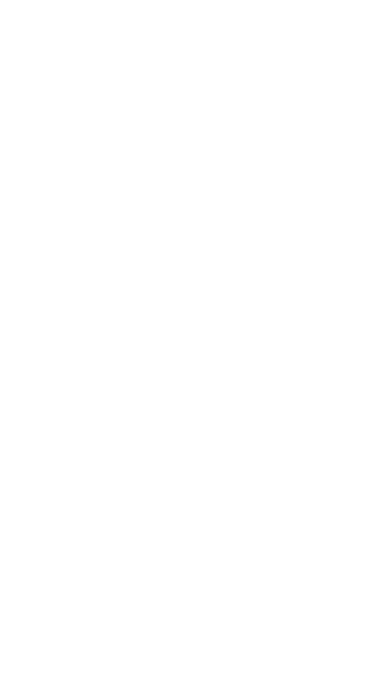
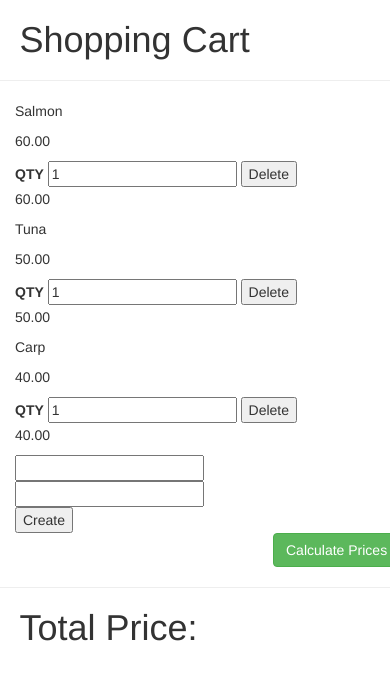
Before and after one commit to JasonWeaver10/JQuery-Shopping-Cart, a plain HTML site: page index.html in a window 390 px wide. Drawn offline with nearby package versions, Linux system fonts and the light colour scheme.

Commit message:
working app

```diff
--- a/css/custom.css
+++ b/css/custom.css
@@ -0,0 +1,11 @@
+.cartHeading {
+    margin-left: 5%;
+}
+
+.calculate {
+    margin-left: 70%;
+}
+
+.red {
+    color: red;
+}
--- a/index.html
+++ b/index.html
@@ -15,6 +15,75 @@
     <link href="css/custom.css" rel="stylesheet">
   </head>
   <body>
+    <h1 class="cartHeading"> Shopping Cart </h1>
+    <hr>
+    <div class="container mainCart">
+      <div class="row">
+          <div class="col-md-3">
+             <p>Salmon</p>
+          </div>
+          <div class="col-md-3">
+             <p class="individualPrice">60.00</p>
+          </div>
+          <div class="col-md-3">
+            <label>QTY</label>
+              <input class="input qty" type="number" value="1">
+              <button class="delete">Delete</button>
+          </div>
+          <div class="col-md-3">
+            <p class="total" type="number"></p>
+          </div>
+       </div>
+       <div class="row">
+        <div class="col-md-3">
+           <p>Tuna</p>
+        </div>
+        <div class="col-md-3">
+           <p class="individualPrice">50.00</p>
+        </div>
+        <div class="col-md-3">
+          <label>QTY</label>
+            <input type="number" class="qty" value="1">
+            <button class="delete">Delete</button>
+        </div>
+        <div class="col-md-3">
+          <p class="total" type="number"></p>
+        </div>
+     </div>
+     <div class="row">
+      <div class="col-md-3">
+         <p>Carp</p>
+      </div>
+      <div class="col-md-3">
+         <p class="individualPrice">40.00</p>
+      </div>
+      <div class="col-md-3">
+        <label>QTY</label>
+          <input type="number" class="qty" value="1">
+          <button class="delete">Delete</button>
+      </div>
+      <div class="col-md-3">
+        <p class="total" type="number"></p>
+      </div>
+    </div>
+   </div>
+   <div class="container">
+    <div class="row">
+      <div class="col-md-3 item">
+        <input type="text">
+      </div>
+      <div class="col-md-3 newPrice">
+        <input type="number">
+      </div>
+      <div class="col-md-3">
+          <button class="create">Create</button>
+      </div>
 
+    </div>
+   </div>
+      <button type="button" class="btn btn-success calculate">Calculate Prices</button>
+      <hr>
+      <h1 class="cartHeading">Total Price:</h1>
+      <h1 class="cartHeading totalCalc"></h1>
   </body>
 </html>
--- a/js/application.js
+++ b/js/application.js
@@ -0,0 +1,67 @@
+var rowCalc = function () {
+    $('.individualPrice').each(
+        function () {
+           let total = 0;
+           let i = Number($(this).text());
+           let qty = $(this).parent().next().find('.qty').val();
+           total = i * qty;
+           $(this).parent().next().next().children(0).text(total.toFixed(2));
+        }
+    );
+}
+
+$(document).ready(function() {
+
+    //Initial Row Calculations
+   rowCalc();
+
+    //Delete items
+   $('.container').on("click", ".delete", function () {
+     $(this).parent().parent().remove();
+   })
+
+     //Update Cart row total price with quantity
+   $(document).on('keyup', '.qty', function () {
+      rowCalc();
+   })
+
+   $(document).on('click', '.qty', function () {
+      rowCalc();
+   });
+
+    //Calculate Total of Cart
+    $(document).on("click", ".calculate", function () {
+        grandTotal = 0;
+        $('.total').each(
+            function () {
+               n= Number($(this).text());
+               grandTotal += n;
+            }
+        );
+        $('.totalCalc').text("$" + grandTotal.toFixed(2));
+    });
+
+
+    //Add Items
+    $(document).on("click", ".create", function () {
+        newItem = $(this).parent().prev().prev().children().val();
+        newPrice = $(this).parent().prev().children().val();
+        newPrice2 = Number.parseFloat(newPrice).toFixed(2);
+        newRow = $('<div class="row"></div>');
+        item = $('<div class="col-md-3 item"><p>'+ newItem + '</p></div>');
+        price = $('<div class="col-md-3"><p class="individualPrice">'+ newPrice2 + '</p></div>');
+        input = $('<div class="col-md-3"><label>QTY</label> <input type="number" value="1" class="qty"> <button class="delete">Delete</button></div>');
+        newTotal = $('<div class="col-md-3"><p class="total">'+ newPrice2 +'</p></div>');
+        $(newRow).append(item);
+        $(newRow).append(price);
+        $(newRow).append(input);
+        $(newRow).append(newTotal);
+        $('.mainCart').append(newRow);
+        $(this).parent().prev().children(0).val("");
+        $(this).parent().prev().prev().children(0).val('');
+
+    });
+
+
+
+});
```
